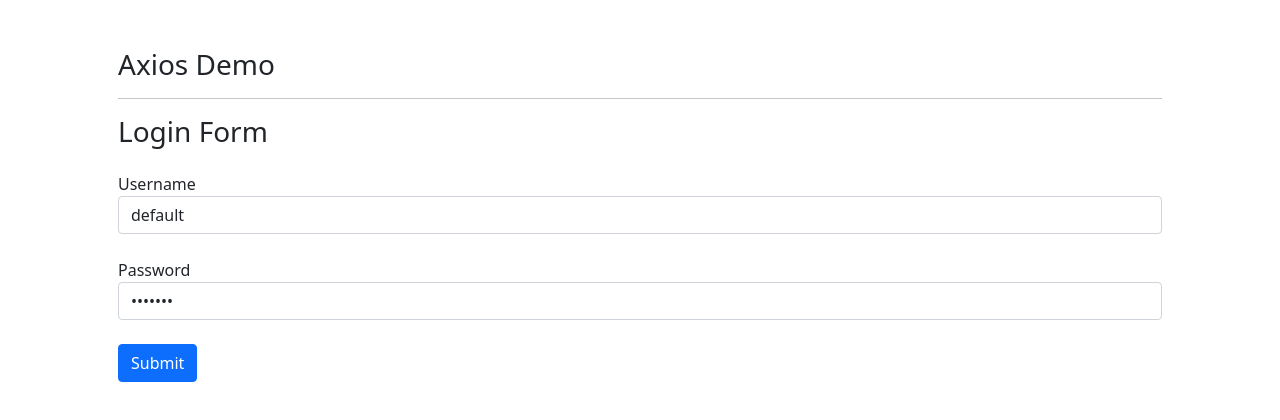
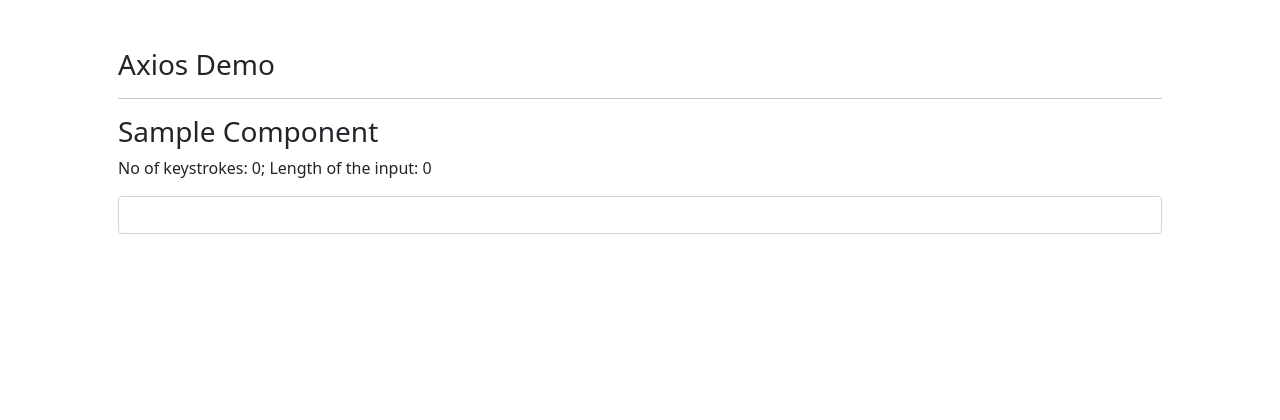
Before and after one commit to vivekanandpv/axios-demo, a React (Create React App) app: page / in a window 1280 px wide. Shown: the top 420 px of the page. Built offline with nearby package versions, Linux system fonts and the light colour scheme.

Commit message:
useReducer

```diff
--- a/src/App.js
+++ b/src/App.js
@@ -2,6 +2,7 @@ import React from 'react';
 import ApiAggregation from './components/ApiAggregation';
 import LoginForm from './components/LoginForm';
 import Playground from './components/Playground';
+import Sample from './components/Sample';
 import TodoList from './components/TodoList';
 
 const App = () => {
@@ -13,7 +14,8 @@ const App = () => {
         {/* <Playground /> */}
         {/* <TodoList /> */}
         {/* <ApiAggregation /> */}
-        <LoginForm />
+        {/* <LoginForm /> */}
+        <Sample />
       </div>
     </>
   );
--- /dev/null
+++ b/src/components/Sample.jsx
@@ -0,0 +1,41 @@
+import React, { useReducer } from 'react';
+
+const appReducer = (currentState, action) => {
+  const newState = { ...currentState };
+  ++newState.counter;
+  newState.nCharacters = action.payload.nc;
+
+  return newState;
+};
+
+const Sample = (props) => {
+  const initState = {
+    counter: 0,
+    nCharacters: 0,
+  };
+
+  const [cState, dispatch] = useReducer(appReducer, initState);
+
+  const handleInput = (e) => {
+    const action = {
+      type: 'incrementCounter',
+      payload: {
+        nc: e.target.value.length,
+      },
+    };
+    dispatch(action);
+  };
+
+  return (
+    <>
+      <h3>Sample Component</h3>
+      <p>
+        No of keystrokes: {cState.counter}; Length of the input:{' '}
+        {cState.nCharacters}
+      </p>
+      <input type='text' className='form-control' onInput={handleInput} />
+    </>
+  );
+};
+
+export default Sample;
```
